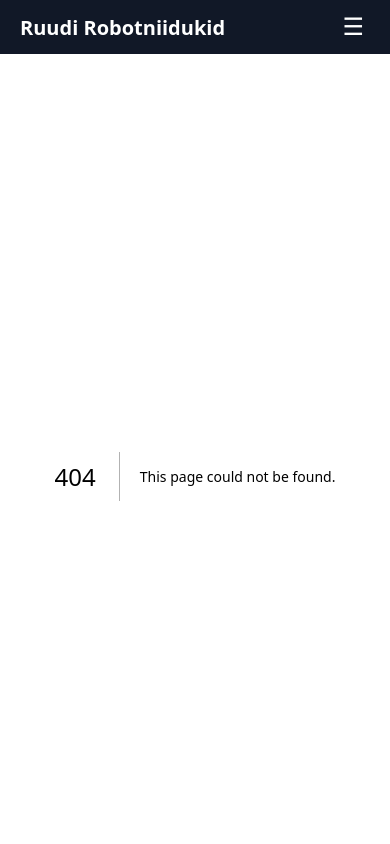
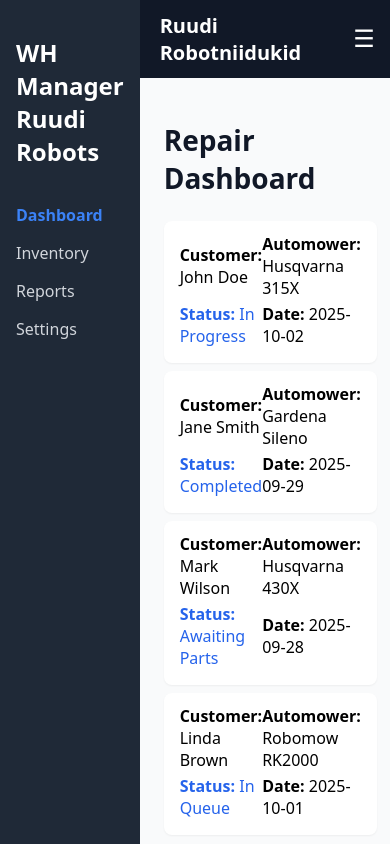
Before and after one commit to KlenisT/WHManager, a Next.js app in the folder whmanager/: page /dashboard in a window 390 px wide. Before the commit this address had no page. Built offline with nearby package versions, Linux system fonts and the light colour scheme.

Commit message:
Sidebar edits + dashboard page

```diff
--- a/whmanager/app/components/Sidebar.tsx
+++ b/whmanager/app/components/Sidebar.tsx
@@ -1,14 +1,34 @@
 "use client";
 import styles from "../styles/sidebar.module.css";
+import { usePathname } from "next/navigation";
+import Link from "next/link";
+
+const navLinks = [
+  { name: "Dashboard", path: "/dashboard" },
+  { name: "Inventory", path: "/inventory" },
+  { name: "Reports", path: "/reports" },
+  { name: "Settings", path: "/settings" },
+];
 
 export default function Sidebar() {
+  const pathname = usePathname();
+
   return (
-    <aside id="sidebar" className={styles.sidebar}>
+    <aside className={styles.sidebar}>
+      <h2 className={styles.logo}>
+        WH Manager <br/> Ruudi Robots
+      </h2>
       <nav className={styles.nav}>
-        <a href="#" className={styles.link}>Dashboard</a>
-        <a href="#" className={styles.link}>Inventory</a>
-        <a href="#" className={styles.link}>Reports</a>
-        <a href="#" className={styles.link}>Settings</a>
+        <ul>
+          {navLinks.map((link) => (
+            <li
+              key={link.path}
+              className={pathname === link.path ? styles.active : ""}
+            >
+              <Link href={link.path}>{link.name}</Link>
+            </li>
+          ))}
+        </ul>
       </nav>
     </aside>
   );
--- /dev/null
+++ b/whmanager/app/dashboard/page.tsx
@@ -0,0 +1,41 @@
+import styles from "../styles/dashboard.module.css";
+
+interface Order {
+  customer: string;
+  automower: string;
+  status: string;
+  dateAccepted: string;
+}
+
+const orders: Order[] = [
+  { customer: "John Doe", automower: "Husqvarna 315X", status: "In Progress", dateAccepted: "2025-10-02" },
+  { customer: "Jane Smith", automower: "Gardena Sileno", status: "Completed", dateAccepted: "2025-09-29" },
+  { customer: "Mark Wilson", automower: "Husqvarna 430X", status: "Awaiting Parts", dateAccepted: "2025-09-28" },
+  { customer: "Linda Brown", automower: "Robomow RK2000", status: "In Queue", dateAccepted: "2025-10-01" },
+];
+
+export default function DashboardPage() {
+  return (
+    <div className={styles.dashboard}>
+      <h1 className={styles.title}>Repair Dashboard</h1>
+
+      <div className={styles.table}>
+        <div className={`${styles.row} ${styles.headerRow}`}>
+          <div>Customer</div>
+          <div>Automower</div>
+          <div>Status</div>
+          <div>Date Accepted</div>
+        </div>
+
+        {orders.map((order, i) => (
+          <div key={i} className={styles.row}>
+            <div>{order.customer}</div>
+            <div>{order.automower}</div>
+            <div className={styles.status}>{order.status}</div>
+            <div>{order.dateAccepted}</div>
+          </div>
+        ))}
+      </div>
+    </div>
+  );
+}
--- /dev/null
+++ b/whmanager/app/styles/dashboard.module.css
@@ -0,0 +1,81 @@
+.dashboard {
+  padding: 1.5rem;
+  background: #f9fafb;
+  min-height: 100vh;
+}
+
+.title {
+  font-size: 1.75rem;
+  font-weight: 600;
+  margin-bottom: 1.5rem;
+  color: #111827;
+}
+
+/* Table structure */
+.table {
+  display: grid;
+  gap: 0.5rem;
+}
+
+.row {
+  display: grid;
+  grid-template-columns: 1fr 1fr 1fr 1fr;
+  background: white;
+  padding: 0.75rem 1rem;
+  border-radius: 0.5rem;
+  box-shadow: 0 1px 2px rgba(0,0,0,0.05);
+  align-items: center;
+  transition: background 0.2s ease;
+}
+
+.row:hover {
+  background: #f3f4f6;
+}
+
+.headerRow {
+  background: #1f2937;
+  color: white;
+  font-weight: 600;
+}
+
+/* Color the status text depending on its meaning */
+.status {
+  font-weight: 500;
+  color: #2563eb;
+}
+
+/* Mobile layout: stack columns */
+@media (max-width: 768px) {
+  .row {
+    grid-template-columns: 1fr 1fr;
+    grid-template-areas:
+      "customer customer"
+      "automower status"
+      "date date";
+    row-gap: 0.25rem;
+  }
+
+  .headerRow {
+    display: none;
+  }
+
+  .row div:nth-child(1)::before {
+    content: "Customer: ";
+    font-weight: 600;
+  }
+
+  .row div:nth-child(2)::before {
+    content: "Automower: ";
+    font-weight: 600;
+  }
+
+  .row div:nth-child(3)::before {
+    content: "Status: ";
+    font-weight: 600;
+  }
+
+  .row div:nth-child(4)::before {
+    content: "Date: ";
+    font-weight: 600;
+  }
+}
--- a/whmanager/app/styles/sidebar.module.css
+++ b/whmanager/app/styles/sidebar.module.css
@@ -1,39 +1,34 @@
 .sidebar {
   width: 220px;
-  height: 100vh;
   background: #1f2937;
   color: white;
-  position: fixed;
-  top: 0;
-  left: 0;
-  padding-top: 3.5rem;
-  transition: transform 0.3s ease-in-out;
+  height: 100vh;
+  padding: 1rem;
+  display: flex;
+  flex-direction: column;
 }
 
-.nav {
-  display: flex;
-  flex-direction: column;
-  gap: 1rem;
-  padding: 1rem;
+.nav ul {
+  list-style: none;
+  padding: 0;
 }
 
-.link {
-  text-decoration: none;
-  color: #d1d5db;
-  font-size: 1rem;
+.nav li {
+  margin: 1rem 0;
 }
 
-.link:hover {
+.nav a {
+  color: #d1d5db;
+  text-decoration: none;
+  font-weight: 500;
+  transition: color 0.2s ease;
+}
+
+.nav a:hover {
   color: white;
 }
 
-/* Mobile collapsed by default */
-@media (max-width: 768px) {
-  .sidebar {
-    transform: translateX(-100%);
-  }
-
-  .sidebarOpen {
-    transform: translateX(0);
-  }
+.active a {
+  color: #3b82f6; /* bright blue highlight */
+  font-weight: 600;
 }
```
